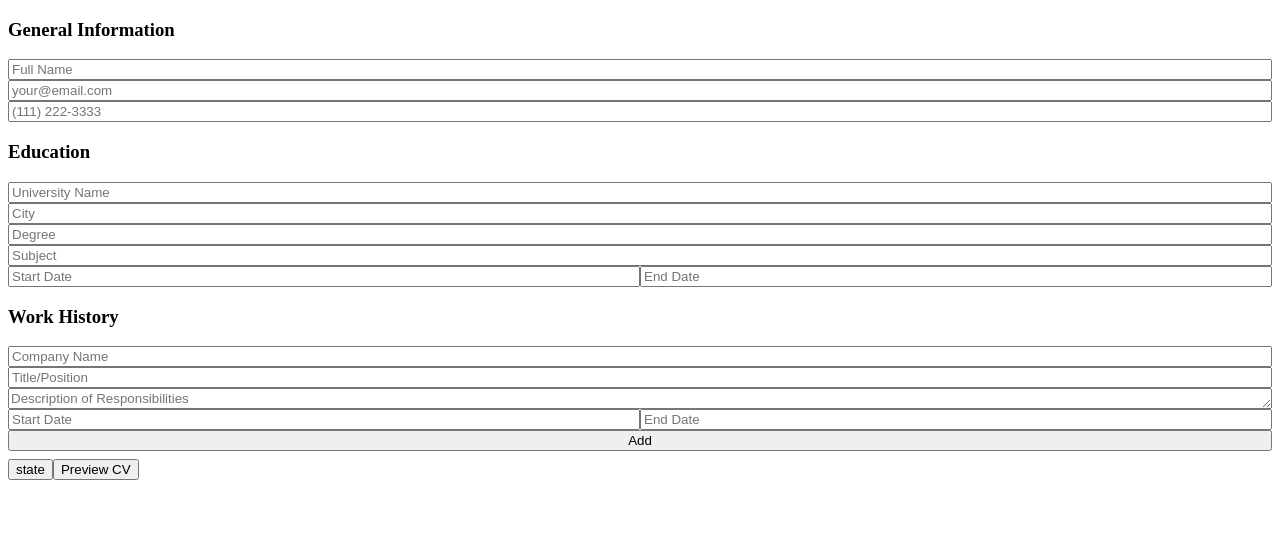
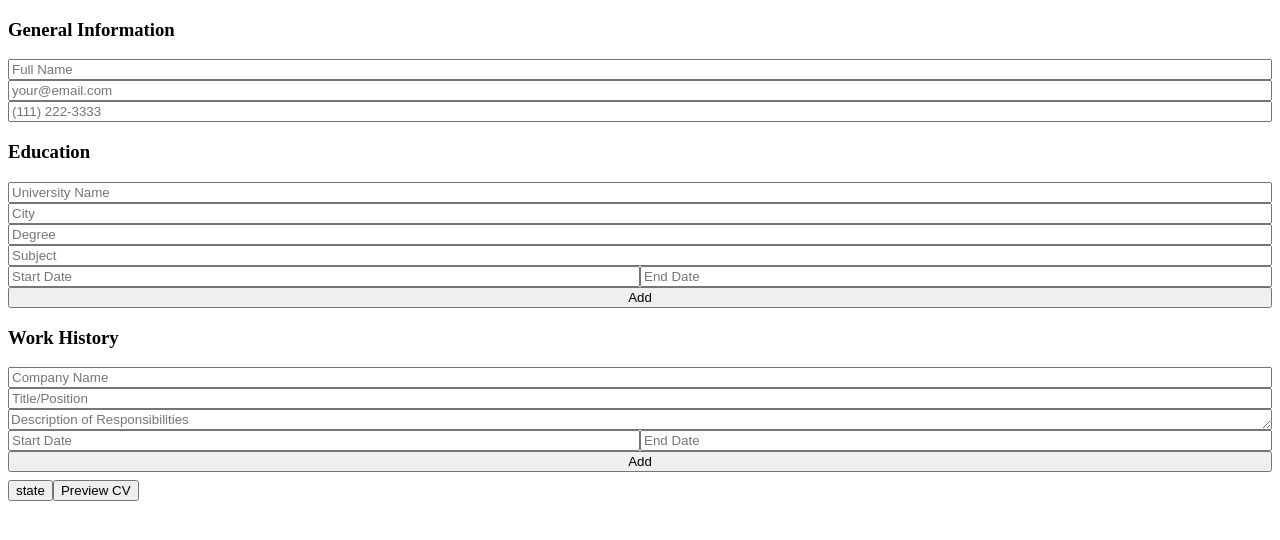
Before and after one commit to shinyfuwante/cv_app, a React (Create React App) app: page / in a window 1280 px wide. Shown: the top 540 px of the page. Built offline with nearby package versions, Linux system fonts and the light colour scheme.

Commit message:
Implement basic extra education information

```diff
--- a/src/components/EduInfo/EduInfo.js
+++ b/src/components/EduInfo/EduInfo.js
@@ -6,7 +6,7 @@ class EduInfo extends React.Component {
     super(props);
   }
   render() {
-    const { eduChange } = this.props;
+    const { eduChange, addEdu } = this.props;
     return (
       <form className="edu-info">
         <input
@@ -53,6 +53,7 @@ class EduInfo extends React.Component {
             placeholder="End Date"
           />
         </div>
+        <button onClick={addEdu}>Add</button>
       </form>
     );
   }
--- a/src/components/InputForm/InputForm.js
+++ b/src/components/InputForm/InputForm.js
@@ -131,12 +131,21 @@ class InputForm extends React.Component {
       currentWork: {},
     });
   };
+  addEdu = (e) => {
+    e.preventDefault();
+    if (JSON.stringify(this.state.currentEdu) === "{}") return;
+    console.log(this.state.currentEdu);
+    this.setState({
+      education: this.state.education.concat(this.state.currentEdu),
+      currentEdu: {},
+    });
+  };
   printState = (e) => {
     console.log(this.state);
   };
   clickPreview = () => {
     this.setState({
-        showPreview: true,
+      showPreview: true,
     });
   };
   render() {
@@ -148,22 +157,22 @@ class InputForm extends React.Component {
       workExperience,
       currentEdu,
       currentWork,
-      showPreview
+      showPreview,
     } = this.state;
     return (
       <div className="input-form-wrapper">
         <h3 id="general-header">General Information</h3>
         <General generalChange={this.generalChange}></General>
         <h3 id="education-header">Education</h3>
-        <EduInfo eduChange={this.educationChange}></EduInfo>
+        <EduInfo
+          eduChange={this.educationChange}
+          addEdu={this.addEdu}
+        ></EduInfo>
         <h3 id="work-header">Work History</h3>
-        <WorkInfo
-          addWork={this.addWork}
-          workChange={this.workChange}
-        />
+        <WorkInfo addWork={this.addWork} workChange={this.workChange} />
         <button onClick={this.printState}>state</button>
         <button onClick={this.clickPreview}>Preview CV</button>
-        {this.state.showPreview &&
+        {this.state.showPreview && (
           <CVPreview
             name={fullName}
             email={email}
@@ -171,7 +180,7 @@ class InputForm extends React.Component {
             education={education}
             workExperience={workExperience}
           ></CVPreview>
-        }
+        )}
       </div>
     );
   }
```
